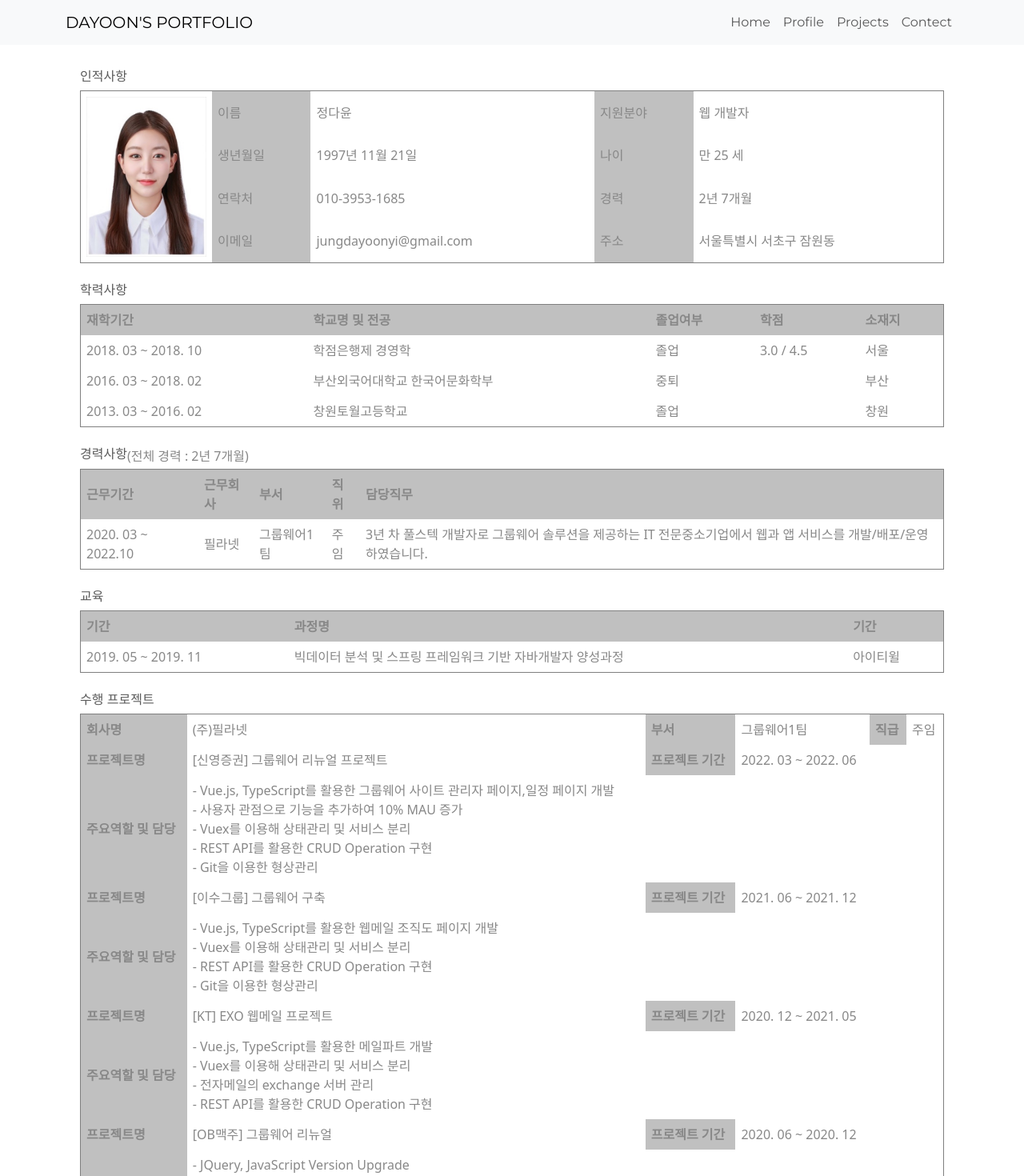
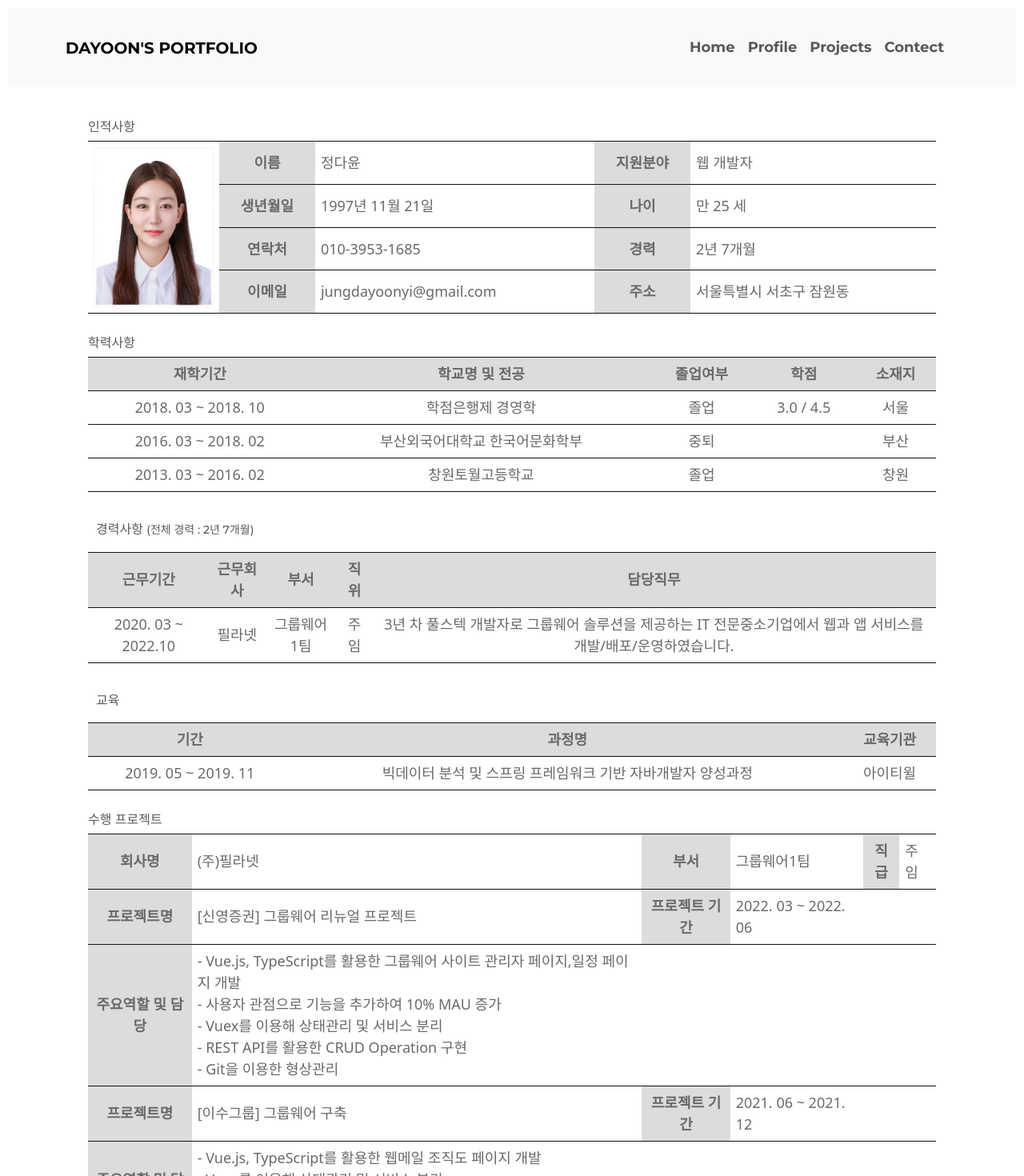
Before and after one commit to Jungdadaeng/portfolio, a React (Create React App) app: page /profile in a window 1280 px wide. Shown: the top 1470 px of the page at 80% size. Built offline with nearby package versions, Linux system fonts and the light colour scheme.

Commit message:
css edit

```diff
--- a/src/Layout/Header.js
+++ b/src/Layout/Header.js
@@ -5,9 +5,9 @@ export default function Header(){
         <header>
             <Navbar bg="light" expand="lg" >
             <Container >
-                <Navbar.Brand>DAYOON'S PORTFOLIO</Navbar.Brand>
+                <Navbar.Brand style={{fontWeight:'800'}}>DAYOON'S PORTFOLIO</Navbar.Brand>
                 <Navbar.Toggle aria-controls="basic-navbar-nav" />
-                <Nav className="ml-auto">
+                <Nav className="ml-auto" style={{fontWeight:'600'}}>
                     <Nav.Link href='/'>Home</Nav.Link>
                     <Nav.Link href='/profile'>Profile</Nav.Link>
                     <Nav.Link href='/projects'>Projects</Nav.Link>
--- /dev/null
+++ b/src/components/contect/Contect.css
@@ -0,0 +1,4 @@
+div{
+    padding: 10px;
+    font-size:large;
+}
--- a/src/components/contect/Contect.js
+++ b/src/components/contect/Contect.js
@@ -1,8 +1,9 @@
+import './Contect.css'
 export default function Contect(){
     return(
         <>
-            <div><i class="bi bi-github"></i> github 주소: https://github.com/Jungdadaeng</div>
-            <div><i class="bi bi-file-earmark-text"></i> velog 주소: https://velog.io/@jungdayoon</div>
+            <div><i class="bi bi-github"></i> github 주소 : https://github.com/Jungdadaeng</div>
+            <div><i class="bi bi-file-earmark-text"></i> velog 주소 : https://velog.io/@jungdayoon</div>
         </>
     )
 }
--- a/src/components/home/Home.js
+++ b/src/components/home/Home.js
@@ -2,16 +2,16 @@ export default function Home(){
 
     return(
         <div>
-            <img src="/images/computer.png" style={{width:'100%' , height: '270px'}}/>
+            <img src="/images/computer.png" style={{width:'100%' , height: '260px'}}/>
             <div style={{textAlign:'center'}}>
 
             <br/><br/>
                 <h1>정다윤<br/> 웹 개발자 포트폴리오</h1><br/>
                 <hr/><br/>
-                <h5>"안녕하세요 <br/>
+                <h5>"안녕하세요! <br/>
                 좋은 개발자가 되기 위해 노력하는 3년차 웹 개발자 정다윤입니다."<br/></h5>
                 <br/>
-                <p>Think Positive! 항상 긍정의 힘을 믿으며 앞으로 나아갑니다.</p>
+                <p><b>Think Positive!</b>  항상 긍정의 힘을 믿으며 앞으로 나아갑니다.</p>
                 <p> 협업을 위해 배려하며, 성장하기 위해 노력합니다.</p>
 
             </div>
--- /dev/null
+++ b/src/components/profile/Profile.css
@@ -0,0 +1,22 @@
+table {
+  width: 100%;
+  padding: 10px;
+
+}
+
+table tr {
+  border-top: 1px solid #101010;
+  border-bottom: 1px solid #101010;
+  color:DimGray;
+
+}
+
+table tr th{
+  background-color: gainsboro;
+  text-align: center;
+}
+
+img {
+  width: 150px;
+  height: 200px;
+}
--- a/src/components/profile/Profile.js
+++ b/src/components/profile/Profile.js
@@ -1,66 +1,64 @@
-// import './Profile.css'
-import Table from 'react-bootstrap/Table';
+import './Profile.css'
 export default function Profile(){
-
     return(
         <div>
             <h6>인적사항</h6>
-            <table border="1" width="100%" cellPadding={7}>
+            <table cellPadding={7} >
                 <tr>
                     <td rowspan="5" width="100">
-                        <img src="/images/profile.png"  style={{width: '150px', height: '200px'}}/>
+                        <img src="/images/profile.png"/>
                     </td>
-                    <td bgcolor="silver">
+                    <th>
                         이름
-                    </td>
+                    </th>
                     <td>
                         정다윤
                     </td>
-                    <td bgcolor="silver">
+                    <th >
                         지원분야
-                    </td>
+                    </th>
                     <td>
                         웹 개발자
                     </td>
                 </tr>
                 <tr>
-                    <td bgcolor="silver">
+                    <th>
                         생년월일
-                    </td>
+                    </th>
                     <td>
                         1997년 11월 21일
                     </td>
-                    <td bgcolor="silver">
+                    <th >
                         나이
-                    </td>
+                    </th>
                     <td>
                         만 25 세
                     </td>
                 </tr>
                 <tr>
-                    <td bgcolor="silver">
+                    <th>
                         연락처
-                    </td>
+                    </th>
                     <td>
                         010-3953-1685
                     </td>
-                    <td bgcolor="silver">
+                    <th>
                         경력
-                    </td>
+                    </th>
                     <td>
                         2년 7개월
                     </td>
                 </tr>
                 <tr>
-                    <td bgcolor="silver">
+                    <th>
                         이메일
-                    </td>
+                    </th>
                     <td>
                         jungdayoonyi@gmail.com
                     </td>
-                        <td bgcolor="silver">
+                    <th >
                         주소
-                    </td>
+                    </th>
                     <td>
                         서울특별시 서초구 잠원동
                     </td>
@@ -68,29 +66,29 @@ export default function Profile(){
             </table>
             <br/>
             <h6>학력사항</h6>
-            <table border="1" width="100%" cellPadding={7}>
-                <tr bgcolor="silver">
+            <table cellPadding={7}>
+                <tr>
                     <th>재학기간</th>
                     <th>학교명 및 전공</th>
                     <th>졸업여부</th>
                     <th>학점</th>
                     <th>소재지</th>
                 </tr>
-                <tr>
+                <tr style={{textAlign:'center'}}>
                     <td>2018. 03 ~ 2018. 10</td>
                     <td>학점은행제 경영학</td>
                     <td>졸업</td>
                     <td>3.0 / 4.5</td>
                     <td>서울</td>
                 </tr>
-                <tr>
+                <tr style={{textAlign:'center'}}>
                     <td>2016. 03 ~ 2018. 02</td>
                     <td>부산외국어대학교 한국어문화학부</td>
                     <td>중퇴</td>
                     <td></td>
                     <td>부산</td>
                 </tr>
-                <tr>
+                <tr style={{textAlign:'center'}}>
                     <td>2013. 03 ~ 2016. 02</td>
                     <td>창원토월고등학교</td>
                     <td>졸업</td>
@@ -99,18 +97,18 @@ export default function Profile(){
                 </tr>
             </table>
             <br/>
-            <div style={{display:'flex'}}>
-                <h6>경력사항</h6> <h8>(전체 경력 : 2년 7개월)</h8>
+            <div style={{display:'flex', alignItems: 'center',}}>
+                <h6>경력사항  <span style={{fontSize:'14px'}}>(전체 경력 : 2년 7개월)</span></h6>
             </div>
-            <table border="1" width="100%" cellPadding={7}>
-                <tr bgcolor="silver">
+            <table cellPadding={7}>
+                <tr>
                     <th>근무기간</th>
                     <th>근무회사</th>
                     <th>부서</th>
                     <th>직위</th>
                     <th>담당직무</th>
                 </tr>
-                <tr>
+                <tr style={{textAlign:'center'}}>
                     <td>2020. 03 ~ 2022.10</td>
                     <td>필라넷</td>
                     <td>그룹웨어1팀 </td>
@@ -122,13 +120,13 @@ export default function Profile(){
             <div>
                 <h6>교육</h6>
             </div>
-            <table border="1" width="100%" cellPadding={7}>
-                <tr bgcolor="silver">
+            <table cellPadding={7}>
+                <tr>
                     <th>기간</th>
                     <th>과정명</th>
-                    <th>기간</th>
+                    <th>교육기관</th>
                 </tr>
-                <tr>
+                <tr style={{textAlign:'center'}}>
                     <td>2019. 05 ~ 2019. 11</td>
                     <td>빅데이터 분석 및 스프링 프레임워크 기반 자바개발자 양성과정</td>
                     <td>아이티윌</td>
@@ -136,23 +134,23 @@ export default function Profile(){
             </table>
             <br/>
             <h6>수행 프로젝트</h6>
-            <table border="1" width="100%" cellPadding={7}>
-                <tr >
-                    <th bgcolor="silver">회사명</th>
+            <table cellPadding={7}>
+                <tr>
+                    <th >회사명</th>
                     <td>(주)필라넷</td>
-                    <th bgcolor="silver">부서</th>
+                    <th >부서</th>
                     <td>그룹웨어1팀</td>
-                    <th bgcolor="silver">직급</th>
+                    <th >직급</th>
                     <td>주임</td>
                 </tr>
                 <tr>
-                    <th bgcolor="silver">프로젝트명</th>
+                    <th >프로젝트명</th>
                     <td>[신영증권] 그룹웨어 리뉴얼 프로젝트</td>
-                    <th bgcolor="silver">프로젝트 기간</th>
+                    <th >프로젝트 기간</th>
                     <td>2022. 03 ~ 2022. 06</td>
                 </tr>
                 <tr>
-                    <th bgcolor="silver">주요역할 및 담당</th>
+                    <th >주요역할 및 담당</th>
                     <td>
                     - Vue.js, TypeScript를 활용한 그룹웨어 사이트 관리자 페이지,일정 페이지 개발<br/>
                     - 사용자 관점으로 기능을 추가하여 10% MAU 증가<br/>
@@ -162,13 +160,13 @@ export default function Profile(){
                     </td>
                 </tr>
                 <tr>
-                    <th bgcolor="silver">프로젝트명</th>
+                    <th >프로젝트명</th>
                     <td>[이수그룹] 그룹웨어 구축</td>
-                    <th bgcolor="silver">프로젝트 기간</th>
+                    <th >프로젝트 기간</th>
                     <td>2021. 06 ~ 2021. 12</td>
                 </tr>
                 <tr>
-                    <th bgcolor="silver">주요역할 및 담당</th>
+                    <th >주요역할 및 담당</th>
                     <td>
                     - Vue.js, TypeScript를 활용한 웹메일 조직도 페이지 개발<br/>
                     - Vuex를 이용해 상태관리 및 서비스 분리<br/>
@@ -177,13 +175,13 @@ export default function Profile(){
                     </td>
                 </tr>
                 <tr>
-                    <th bgcolor="silver">프로젝트명</th>
+                    <th >프로젝트명</th>
                     <td>[KT] EXO 웹메일 프로젝트</td>
-                    <th bgcolor="silver">프로젝트 기간</th>
+                    <th >프로젝트 기간</th>
                     <td>2020. 12 ~ 2021. 05</td>
                 </tr>
                 <tr>
-                    <th bgcolor="silver">주요역할 및 담당</th>
+                    <th >주요역할 및 담당</th>
                     <td>
                     - Vue.js, TypeScript를 활용한 메일파트 개발<br/>
                     - Vuex를 이용해 상태관리 및 서비스 분리<br/>
@@ -192,13 +190,13 @@ export default function Profile(){
                     </td>
                 </tr>
                 <tr>
-                    <th bgcolor="silver">프로젝트명</th>
+                    <th >프로젝트명</th>
                     <td>[OB맥주] 그룹웨어 리뉴얼</td>
-                    <th bgcolor="silver">프로젝트 기간</th>
+                    <th >프로젝트 기간</th>
                     <td>2020. 06 ~ 2020. 12</td>
                 </tr>
                 <tr>
-                    <th bgcolor="silver">주요역할 및 담당</th>
+                    <th >주요역할 및 담당</th>
                     <td>
                     - JQuery, JavaScript Version Upgrade<br/>
                     - ASP.NET, MSSQL을 사용해 페이지 개발<br/>
```
